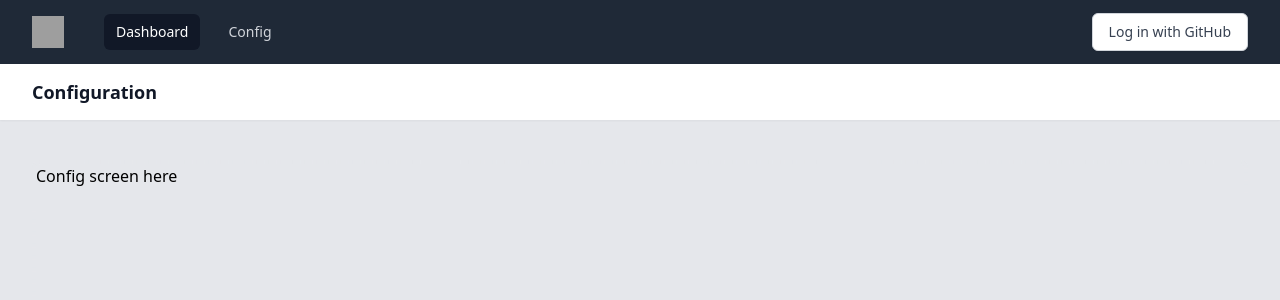
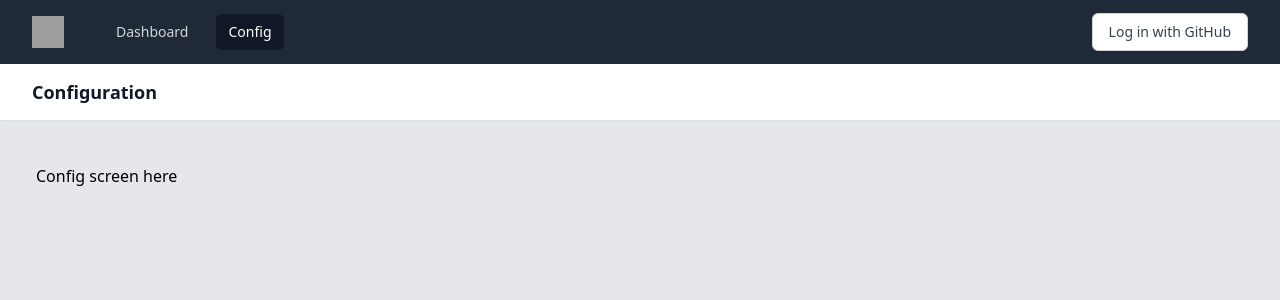
Before and after one commit to parameter1/ghstatus, a Vue app in the folder app/: page /config in a window 1280 px wide. Shown: the top 300 px of the page. Built offline with nearby package versions, Linux system fonts and the light colour scheme; grey boxes are pictures that could not be loaded; what vue-authenticate would draw is missing.

Commit message:
nav links

```diff
--- a/app/src/App.vue
+++ b/app/src/App.vue
@@ -8,9 +8,8 @@
               <img class="h-8 w-8" src="https://tailwindui.com/img/logos/workflow-mark-indigo-500.svg" alt="Workflow">
             </div>
             <div class="ml-10 flex items-baseline space-x-4">
-              <!-- Current: "bg-gray-900 text-white", Default: "text-gray-300 hover:bg-gray-700 hover:text-white" -->
-              <router-link class="bg-gray-900 text-white px-3 py-2 rounded-md text-sm font-medium" to="/" aria-current="page">Dashboard</router-link>
-              <router-link class="text-gray-300 hover:bg-gray-700 hover:text-white px-3 py-2 rounded-md text-sm font-medium" to="/config">Config</router-link>
+              <NavLink class="px-3 py-2 rounded-md text-sm font-medium" to="/" :exact=true>Dashboard</NavLink>
+              <NavLink class="px-3 py-2 rounded-md text-sm font-medium" to="/config">Config</NavLink>
             </div>
           </div>
           <div>
@@ -29,6 +28,7 @@
 <script>
 import './css/styles.css';
 import AuthButton from './components/AuthButton.vue';
+import NavLink from './components/NavLink.vue';
 
 export default {
   name: 'App',
@@ -63,6 +63,7 @@ export default {
   },
   components: {
     AuthButton,
+    NavLink,
   },
 };
 </script>
--- /dev/null
+++ b/app/src/components/NavLink.vue
@@ -0,0 +1,30 @@
+<template>
+  <router-link v-bind="$props" custom v-slot="{ isActive, href, navigate }">
+    <a v-bind="$attrs" :href="href" @click="navigate" :class="isActive ? activeClass : inactiveClass" >
+      <slot />
+    </a>
+  </router-link>
+</template>
+
+<script>
+export default {
+  name: 'NavLink',
+  inheritAttrs: false,
+
+  props: {
+    to: String,
+    exact: {
+      type: Boolean,
+      default: false,
+    },
+    activeClass: {
+      type: String,
+      default: 'bg-gray-900 text-white',
+    },
+    inactiveClass: {
+      type: String,
+      default: 'text-gray-300 hover:bg-gray-700 hover:text-white',
+    },
+  },
+};
+</script>
```
